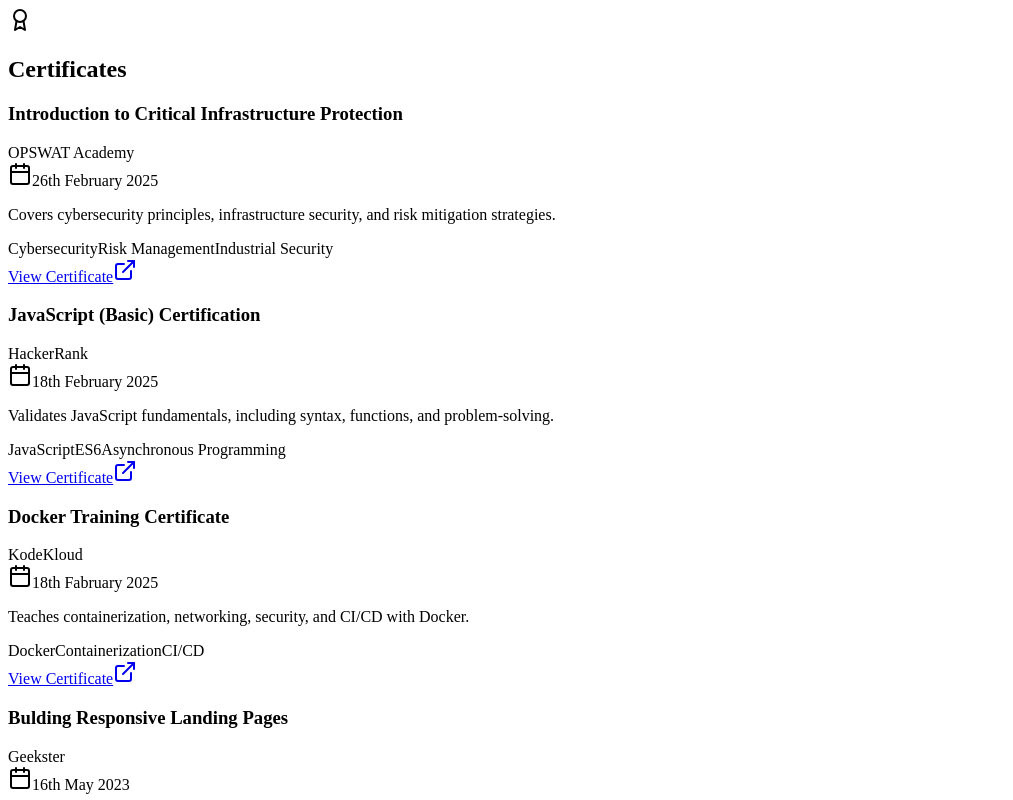
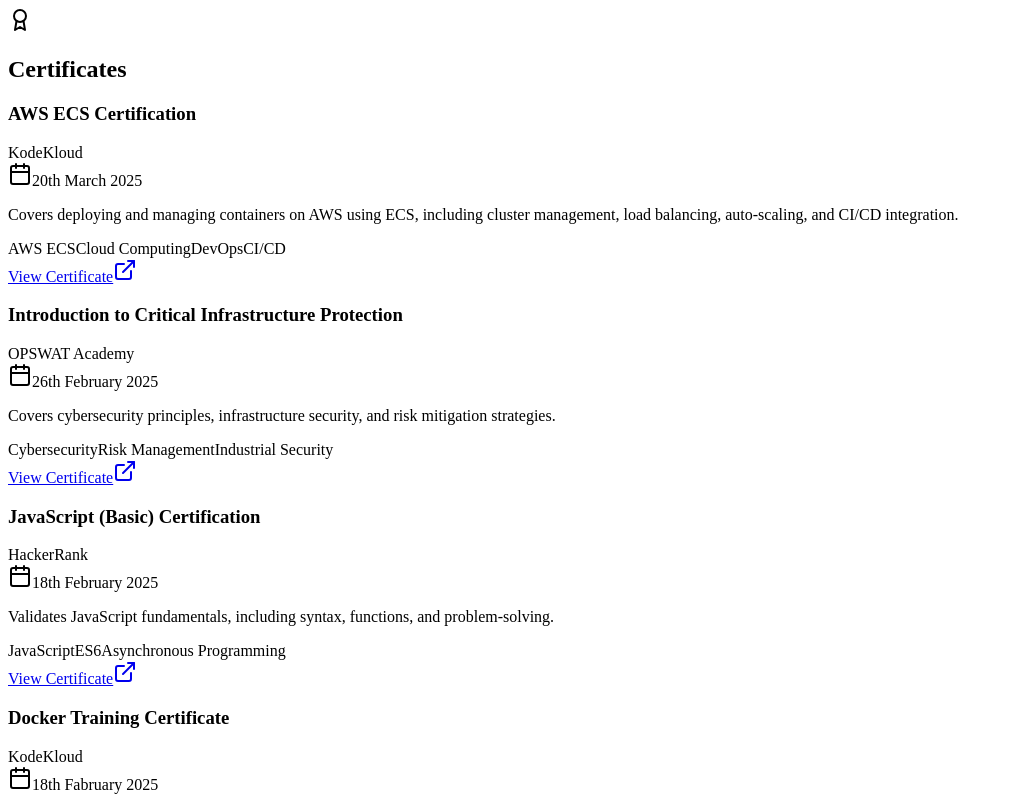
Before and after one commit to Sathwikbn/portfolio, a Next.js app: page /Certificates in a window 1280 px wide. Shown: the top 800 px of the page, without its empty margins (0-1013 px from the left). Built offline with nearby package versions, Linux system fonts and the light colour scheme.

Commit message:
Updated the links

```diff
--- a/src/pages/Certificates.tsx
+++ b/src/pages/Certificates.tsx
@@ -5,6 +5,14 @@
 import { Award, Calendar, ExternalLink } from 'lucide-react';
 
 const certificates = [
+	{
+		title: "AWS ECS Certification",
+		issuer: "KodeKloud",
+		date: "20th March 2025",
+		link: "https://drive.google.com/file/d/18ODyQWWjVoA_WyxtYs33dZmkqoRrLfX8/view?usp=sharing",
+		description: "Covers deploying and managing containers on AWS using ECS, including cluster management, load balancing, auto-scaling, and CI/CD integration.",
+		skills: ["AWS ECS", "Cloud Computing", "DevOps", "CI/CD"]
+	},
 	{
 		title: "Introduction to Critical Infrastructure Protection",
 		issuer: "OPSWAT Academy",
```
